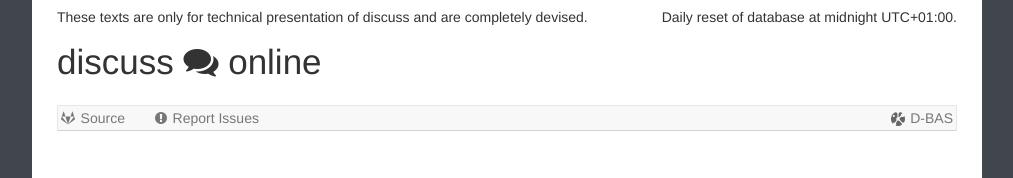
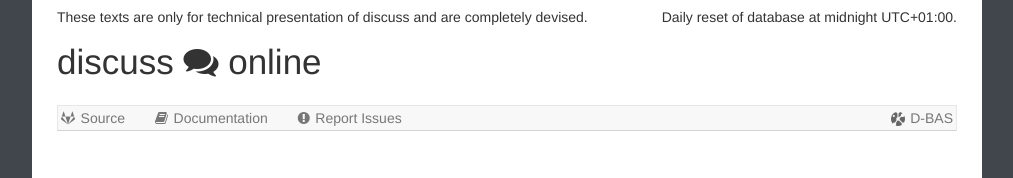
Before and after one commit to hhucn/discuss, a website: page resources/public/index.html in a window 1280 px wide. Shown: the top 178 px of the page, without its empty margins (133-1146 px from the left). Drawn offline with nearby package versions, Linux system fonts and the light colour scheme; files that its build step writes are made by us from their sources.

Commit message:
Add link to documentation

```diff
--- a/resources/public/index.html
+++ b/resources/public/index.html
@@ -48,7 +48,12 @@
                 <li class="first">
                   <a href="https://gitlab.cs.uni-duesseldorf.de/project/discuss"><i class="fa fa-gitlab" aria-hidden="true"></i>Source</a>
                 </li>
-                <li><a href="https://gitlab.cs.uni-duesseldorf.de/project/discuss/issues"><i class="fa fa-exclamation-circle" aria-hidden="true"></i>Report Issues</a></li>
+                <li>
+                  <a href="https://discuss.cs.uni-duesseldorf.de/docs"><i class="fa fa-book" aria-hidden="true"></i>Documentation</a>
+                </li>
+                <li>
+                  <a href="https://gitlab.cs.uni-duesseldorf.de/project/discuss/issues"><i class="fa fa-exclamation-circle" aria-hidden="true"></i>Report Issues</a>
+                </li>
               </ul>
               <ul class="nav navbar-nav navbar-right">
                 <li class="last">
```
